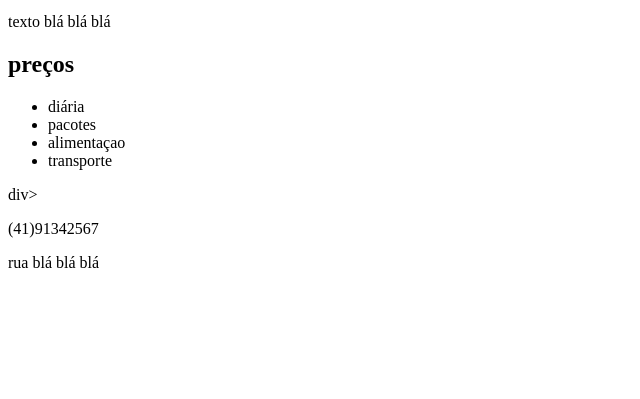
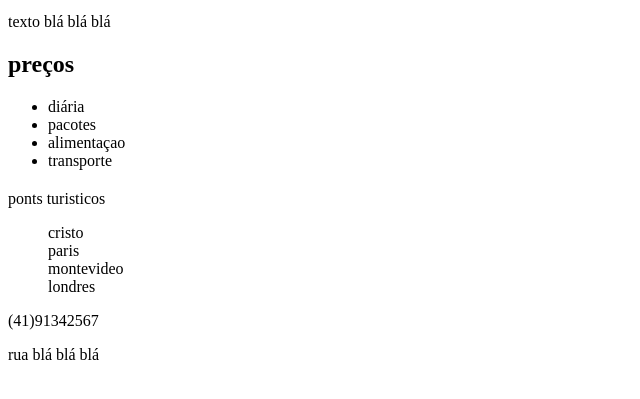
Before and after one commit to anaololiv/viagens, a plain HTML site: page index.html in a window 1280 px wide. Shown: the part 145-544 px from the top of the page, without its empty margins (0-640 px from the left). Drawn offline with Linux system fonts and the light colour scheme.

Commit message:
Update index.html

```diff
--- a/index.html
+++ b/index.html
@@ -24,7 +24,16 @@
         <li>alimentaçao</li>
         <li>transporte</li>
       </ul>
-    </div>div>
+    </div>
+    <div id="turisticos">
+      <h2></h2>ponts turisticos</h2>
+      <ul type="none">
+        <li>cristo</li>
+        <li>paris</li>
+        <li>montevideo</li>
+        <li>londres</li>
+      </ul>
+    </div>
     <footer>
       <p id="telefone">(41)91342567</p>
       <adress> rua blá blá blá</adress>
```
